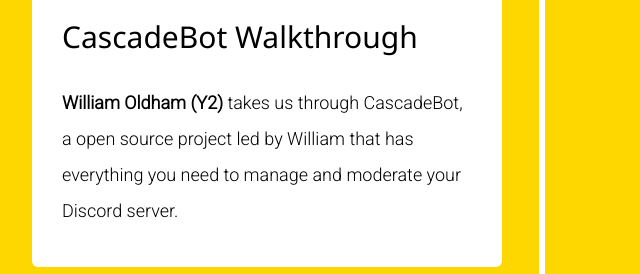
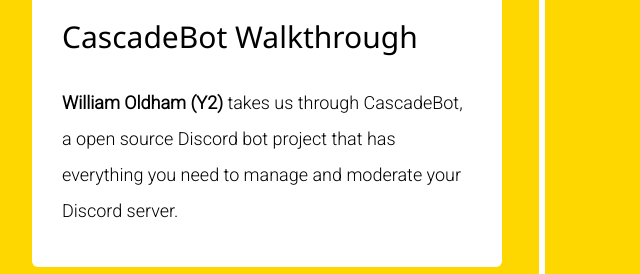
Before and after one commit to socsshowcase/socsshowcase.github.io, a plain HTML site: page showcase.html in a window 1280 px wide. Shown: the part 1603-1877 px from the top of the page, 98-738 px from the left. Drawn offline with nearby package versions, Linux system fonts and the light colour scheme.

Commit message:
Change the wording of my talk description

```diff
--- a/showcase.html
+++ b/showcase.html
@@ -90,7 +90,7 @@
     <div class="contentBox">
       <h2>13:00 - 13:30</h2>
       <h2>CascadeBot Walkthrough</h2>
-      <p><b>William Oldham (Y2)</b> takes us through CascadeBot, a open source project led by William that has everything you need to manage and moderate your Discord server.</p>
+      <p><b>William Oldham (Y2)</b> takes us through CascadeBot, a open source Discord bot project that has everything you need to manage and moderate your Discord server.</p>
     </div>
   </div>
   <div class="container right">
```
